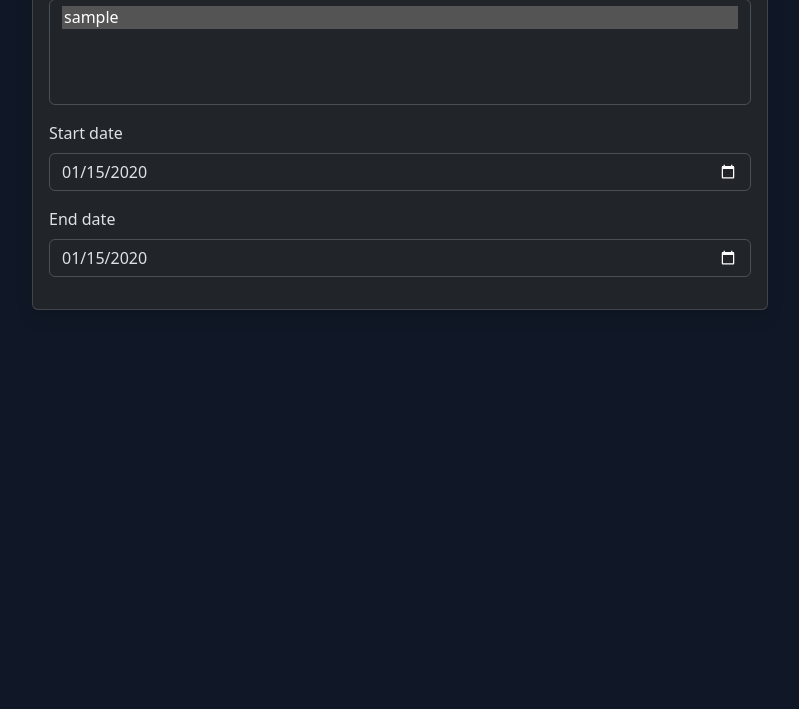
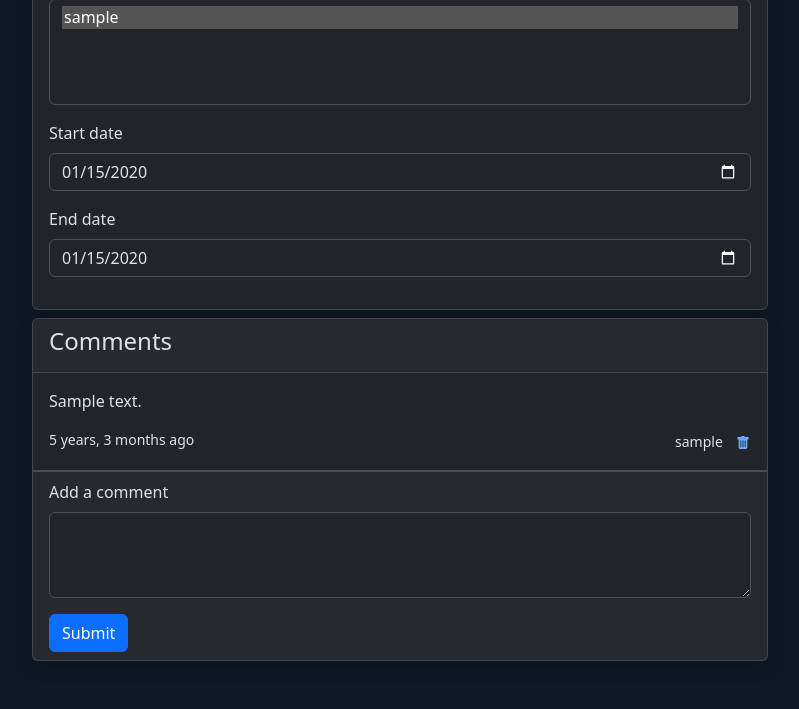
Before and after one commit to fxadecimal/django-nonlinear, a Django app: page /nonlinear/task/00000000-0000-0000-0000-000000000001/ in a window 1280 px wide. Shown: the part 1167-1876 px from the top of the page, without its empty margins (240-1039 px from the left). Before the commit the page ends 1477 px from the top, so only its background shows below. Run offline with Django 5.2, Linux system fonts and the light colour scheme; a user stored in the database is signed in; tables that the repository leaves empty hold one stand-in row (values such as "Sample post"); some libraries are stand-ins or nearby versions.

Commit message:
form for creating comments

```diff
--- a/nonlinear/models.py
+++ b/nonlinear/models.py
@@ -210,12 +210,16 @@ class UserTask(TimestampedModel):
 
 
 class TaskComment(TimestampedModel):
+    # id = models.UUIDField(primary_key=True, default=uuid.uuid4, editable=False)
     is_deleted = models.BooleanField(default=False)
     text = models.TextField()
     created_by = models.ForeignKey(
-        User, on_delete=models.PROTECT, related_name="task_comments"
+        User, on_delete=models.PROTECT, related_name="nonlinear_task_comments"
     )
     task = models.ForeignKey(Task, on_delete=models.CASCADE, related_name="comments")
+
+    def __str__(self):
+        return f"Comment: '{self.text[0:20]}..' by {self.created_by}"
 
 
 class Tag(TimestampedModel):
--- a/nonlinear/templates/nonlinear/confirm_delete.html
+++ b/nonlinear/templates/nonlinear/confirm_delete.html
@@ -13,12 +13,12 @@
         <div class="col-lg-6 mx-auto flex-center">
             <article class="card card-body">
                 <h2>{% trans "Confirm Delete" %}</h2>
-                <p>{% trans "Are you sure you want to delete" %} "{{ object }}"?</p>
+                <p>{% trans "Are you sure you want to delete" %} <br /> "{{ object }}"?</p>
 
                 <form method="post">
                     {% csrf_token %}
                     <button type="submit" class="btn btn-danger">{% trans "Delete" %}</button>
-                    <a href="{{object.get_absolute_url}}" class="btn btn-secondary">{% trans "Cancel" %}</a>
+                    <a href="{{ request.META.HTTP_REFERER }}" class="btn btn-secondary">{% trans "Cancel" %}</a>
                 </form>
             </article>
         </div>
--- a/nonlinear/templates/nonlinear/task_form.html
+++ b/nonlinear/templates/nonlinear/task_form.html
@@ -14,7 +14,7 @@
     <div class="row">
         <div class="col-lg-8 mx-auto">
 
-            <article class="card mb-5 shadow">
+            <article class="card mb-2 shadow">
                 <div class="card-header d-flex justify-content-between align-items-center">
                     <a href="{% url 'nonlinear_workspace' slug=workspace.slug %}" class="btn btn-outline-secondary">
                         <i class="bi bi-arrow-left"></i>
@@ -43,13 +43,51 @@
                     </dl>
                 </div>
                 <div class="card-body">
-
                     <div>
                         <form method="POST">
                             {% csrf_token %}
                             {{ form | crispy}}
                         </form>
                     </div>
+            </article>
+
+            <article class="card mb-5 shadow" id="comments">
+                <div class="card-header">
+                    <h4>Comments</h4>
+                </div>
+                {% if task.comments.all.count > 0 %}
+                {% for comment in task.comments.all %}
+                <div class="card-body border-bottom" id="comment-{{ comment.pk }}">
+                    <p>{{ comment.text }}</p>
+                    <div class="d-flex justify-content-between">
+                        <small>{{ comment.created_at|naturaltime }}</small>
+                        <div>
+                            <small class="mb-0">{{ comment.created_by|truncatechars:20 }}</small>
+                            <div class="d-inline">
+                                <a href="{% url 'nonlinear_task_comment_delete' comment.pk %}"
+                                    class="btn btn-link btn-sm p-0 ms-2">
+                                    <i class="bi bi-trash-fill"></i>
+                                </a>
+                            </div>
+                        </div>
+                    </div>
+
+                </div>
+                {% endfor %}
+
+                {% endif %}
+                <div class="card-footer">
+                    <form method="POST" action="{% url 'nonlinear_task_comment' task.pk %}" hx-target="#comments"
+                        hx-post="{% url 'nonlinear_task_comment' task.pk %}" hx-trigger="submit" hx-swap="outerHTML"
+                        hx-select="#comments">
+                        {% csrf_token %}
+                        <div class="mb-3">
+                            <label for="comment" class="form-label">Add a comment</label>
+                            <textarea class="form-control" id="comment" name="comment" rows="3"></textarea>
+                        </div>
+                        <button type="submit" class="btn btn-primary">Submit</button>
+                    </form>
+                </div>
             </article>
         </div>
     </div>
--- a/nonlinear/templates/nonlinear/workspace.html
+++ b/nonlinear/templates/nonlinear/workspace.html
@@ -6,20 +6,11 @@
 {% load nonlinear_tags %}
 
 
-{% block messages %}
-<div class="container">
-    {% for message in messages %}
-    <div class="alert alert-{{ message.tags }} alert-dismissible fade show" role="alert">
-        {{ message }}
-        <button type="button" class="btn-close" data-bs-dismiss="alert" aria-label="Close"></button>
-    </div>
-    {% endfor %}
-</div>
-{% endblock messages %}
-
 
 
 {% block main %}
+
+
 
 {% block content %}
 
--- a/nonlinear/urls.py
+++ b/nonlinear/urls.py
@@ -7,16 +7,28 @@ from nonlinear.views import (
     TaskCreateView,
     WorkspaceListView,
     TaskDeleteView,
+    create_comment,
+    CommentDeleteView,
 )
 
 urlpatterns = [
     path("", WorkspaceListView.as_view(), name="nonlinear_workspace_list"),
-    path("<slug:slug>/", WorkspaceView.as_view(), name="nonlinear_workspace"),
     path(
         "task/<slug:pk>/",
         TaskUpdateView.as_view(),
         name="nonlinear_task_detail",
     ),
+    path(
+        "task/<slug:pk>/comment",
+        create_comment,
+        name="nonlinear_task_comment",
+    ),
+    path(
+        "comment/<int:pk>/delete",
+        CommentDeleteView.as_view(),
+        name="nonlinear_task_comment_delete",
+    ),
+    path("<slug:slug>/", WorkspaceView.as_view(), name="nonlinear_workspace"),
     path("<slug:slug>/create", TaskCreateView.as_view(), name="nonlinear_task_create"),
     path("<slug:pk>/delete", TaskDeleteView.as_view(), name="nonlinear_task_delete"),
 ]
--- a/nonlinear/views.py
+++ b/nonlinear/views.py
@@ -251,3 +251,47 @@ class TaskDeleteView(LoginRequiredMixin, UpdateView):
         self.object.save()
         messages.success(self.request, f'Task "{self.object.name}" has been deleted.')
         return super().form_valid(form)
+
+
+@login_required
+def create_comment(request, pk):
+
+    if request.method == "POST":
+        task = get_object_or_404(Task, pk=pk)
+
+        if request.user not in task.workspace.users.all():
+            raise PermissionDenied
+
+        comment_text = request.POST.get("comment")
+        TaskComment.objects.create(
+            task=task, text=comment_text, created_by=request.user
+        )
+        return redirect("nonlinear_task_detail", pk=task.pk)
+    else:
+        raise Http404("Invalid request method.")
+
+
+class CommentDeleteView(LoginRequiredMixin, DeleteView):
+    model = TaskComment
+    template_name = "nonlinear/confirm_delete.html"
+    context_object_name = "comment"
+
+    def dispatch(self, request, *args, **kwargs):
+        # check user is in the workspace
+        comment = self.get_object()
+        task = comment.task
+        workspace = task.workspace
+
+        if request.user not in workspace.users.all():
+            raise PermissionDenied
+
+        return super().dispatch(request, *args, **kwargs)
+
+    def get_success_url(self):
+        return reverse_lazy("nonlinear_task_detail", kwargs={"pk": self.object.task.pk})
+
+    def form_valid(self, form):
+        self.object.is_deleted = True
+        self.object.save()
+        messages.success(self.request, f'Task "{self.object}" has been deleted.')
+        return super().form_valid(form)
```
Also changed, not shown: nonlinear/templates/nonlinear/components/task_item.html (+12 -1 lines).
